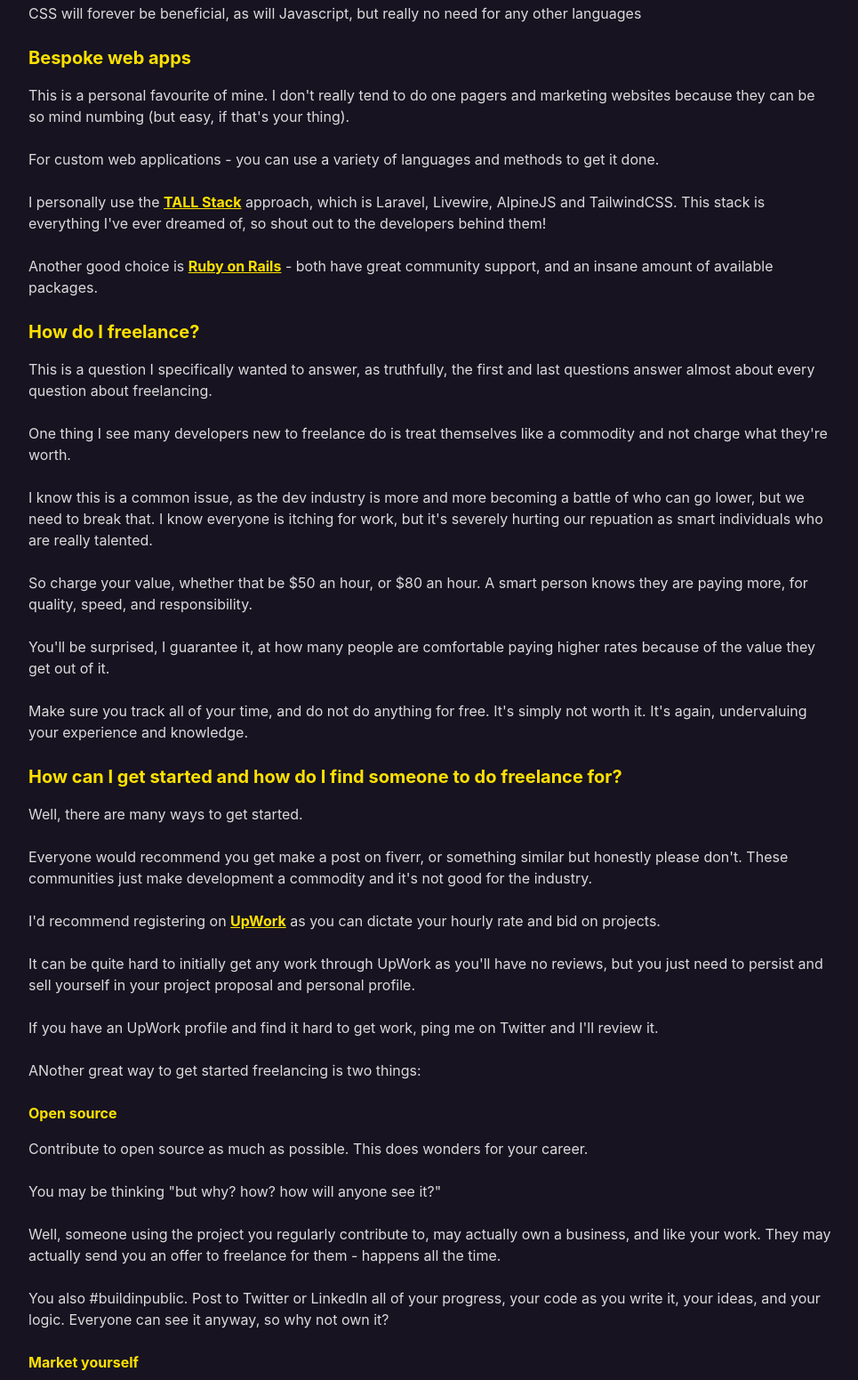
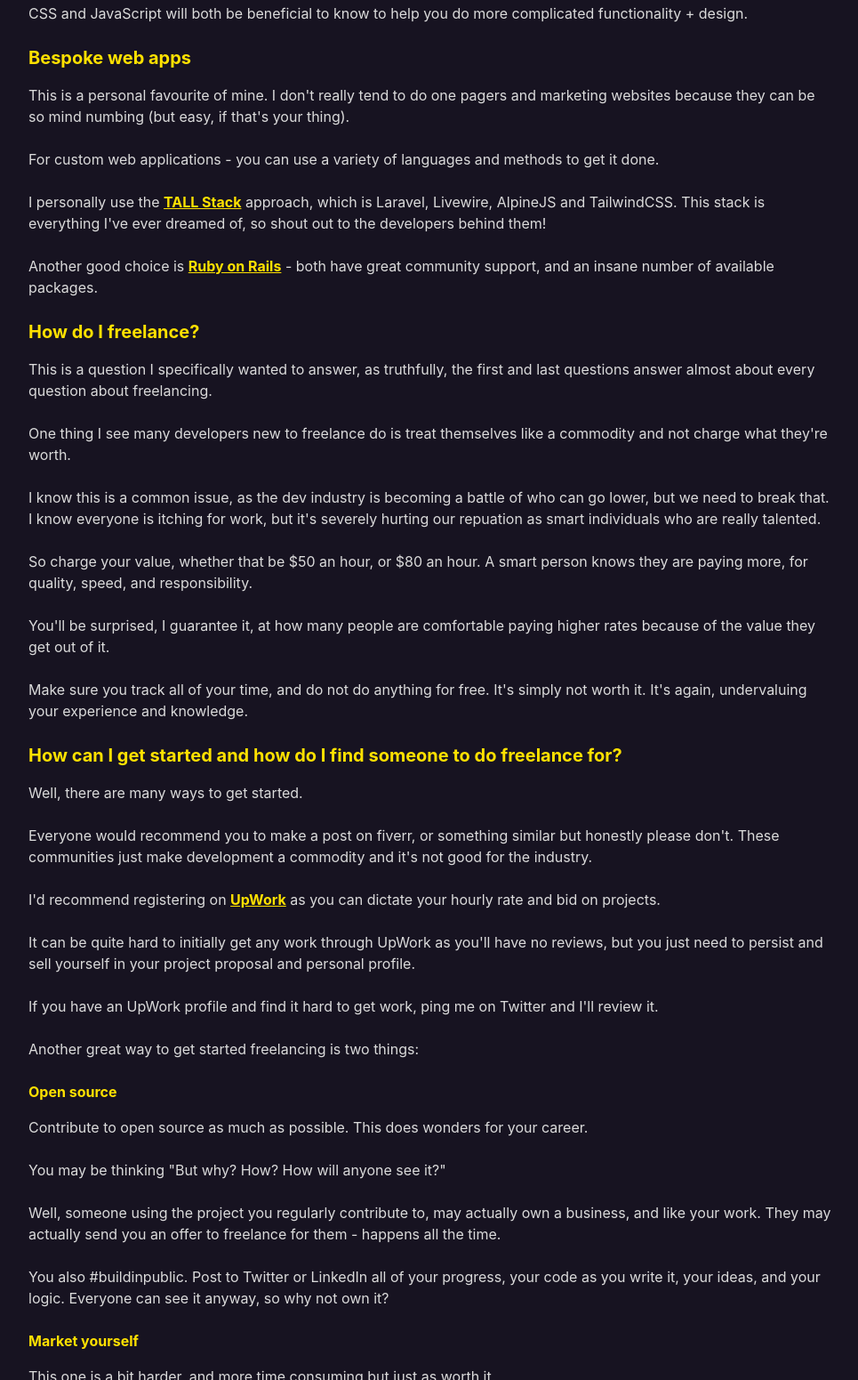
Before and after one commit to joelwmale/joelmale.com, a Gatsby site: page /how-to-get-started-as-a-freelance-developer/ in a window 1280 px wide. Shown: the part 1514-3065 px from the top of the page at 89% size, without its empty margins (155-1120 px from the left). Built offline with nearby package versions, Linux system fonts and the light colour scheme; Gatsby itself is replaced by a stand-in of ours; some packages are replaced by stand-ins of ours.

Commit message:
grammar fixes

```diff
--- a/content/blog/how-to-get-started-as-a-freelance-developer/index.md
+++ b/content/blog/how-to-get-started-as-a-freelance-developer/index.md
@@ -26,7 +26,7 @@ Absolutely whatever you want. The truth is, this is such a silly question in pro
 
 Making websites and need some server-side logic? Cool here are just a few of your options: Node, Perl, PHP, Python.
 
-Want to do some front-end? Well you need HTML and CSS and sprinkle in just a bit of: Javascript, Python, Ruby, PHP
+Want to do some front-end? Well you need HTML and CSS and sprinkle in just a bit of: Javascript, Python, Ruby, PHP.
 
 Some languages are better than others generally for freelancing, depending on what you want to do...
 
@@ -42,7 +42,7 @@ Why?
 
 No-code is the future. You don't need to code anything. All of these platforms have the ability to create elements, and style them through the UI. Press buttons until it looks good basically.
 
-CSS will forever be beneficial, as will Javascript, but really no need for any other languages
+CSS and JavaScript will both be beneficial to know to help you do more complicated functionality + design.
 
 ### Bespoke web apps
 
@@ -52,7 +52,7 @@ For custom web applications - you can use a variety of languages and methods to
 
 I personally use the [TALL Stack](https://tallstack.dev/) approach, which is Laravel, Livewire, AlpineJS and TailwindCSS. This stack is everything I've ever dreamed of, so shout out to the developers behind them!
 
-Another good choice is [Ruby on Rails](https://rubyonrails.org/) - both have great community support, and an insane amount of available packages.
+Another good choice is [Ruby on Rails](https://rubyonrails.org/) - both have great community support, and an insane number of available packages.
 
 ### How do I freelance?
 
@@ -60,7 +60,7 @@ This is a question I specifically wanted to answer, as truthfully, the first and
 
 One thing I see many developers new to freelance do is treat themselves like a commodity and not charge what they're worth.
 
-I know this is a common issue, as the dev industry is more and more becoming a battle of who can go lower, but we need to break that. I know everyone is itching for work, but it's severely hurting our repuation as smart individuals who are really talented.
+I know this is a common issue, as the dev industry is becoming a battle of who can go lower, but we need to break that. I know everyone is itching for work, but it's severely hurting our repuation as smart individuals who are really talented.
 
 So charge your value, whether that be $50 an hour, or $80 an hour. A smart person knows they are paying more, for quality, speed, and responsibility.
 
@@ -72,7 +72,7 @@ Make sure you track all of your time, and do not do anything for free. It's simp
 
 Well, there are many ways to get started.
 
-Everyone would recommend you get make a post on fiverr, or something similar but honestly please don't. These communities just make development a commodity and it's not good for the industry.
+Everyone would recommend you to make a post on fiverr, or something similar but honestly please don't. These communities just make development a commodity and it's not good for the industry.
 
 I'd recommend registering on [UpWork](https://www.upwork.com/) as you can dictate your hourly rate and bid on projects.
 
@@ -80,13 +80,13 @@ It can be quite hard to initially get any work through UpWork as you'll have no
 
 If you have an UpWork profile and find it hard to get work, ping me on Twitter and I'll review it.
 
-ANother great way to get started freelancing is two things:
+Another great way to get started freelancing is two things:
 
 #### Open source
 
 Contribute to open source as much as possible. This does wonders for your career.
 
-You may be thinking "but why? how? how will anyone see it?"
+You may be thinking "But why? How? How will anyone see it?"
 
 Well, someone using the project you regularly contribute to, may actually own a business, and like your work. They may actually send you an offer to freelance for them - happens all the time.
 
```
